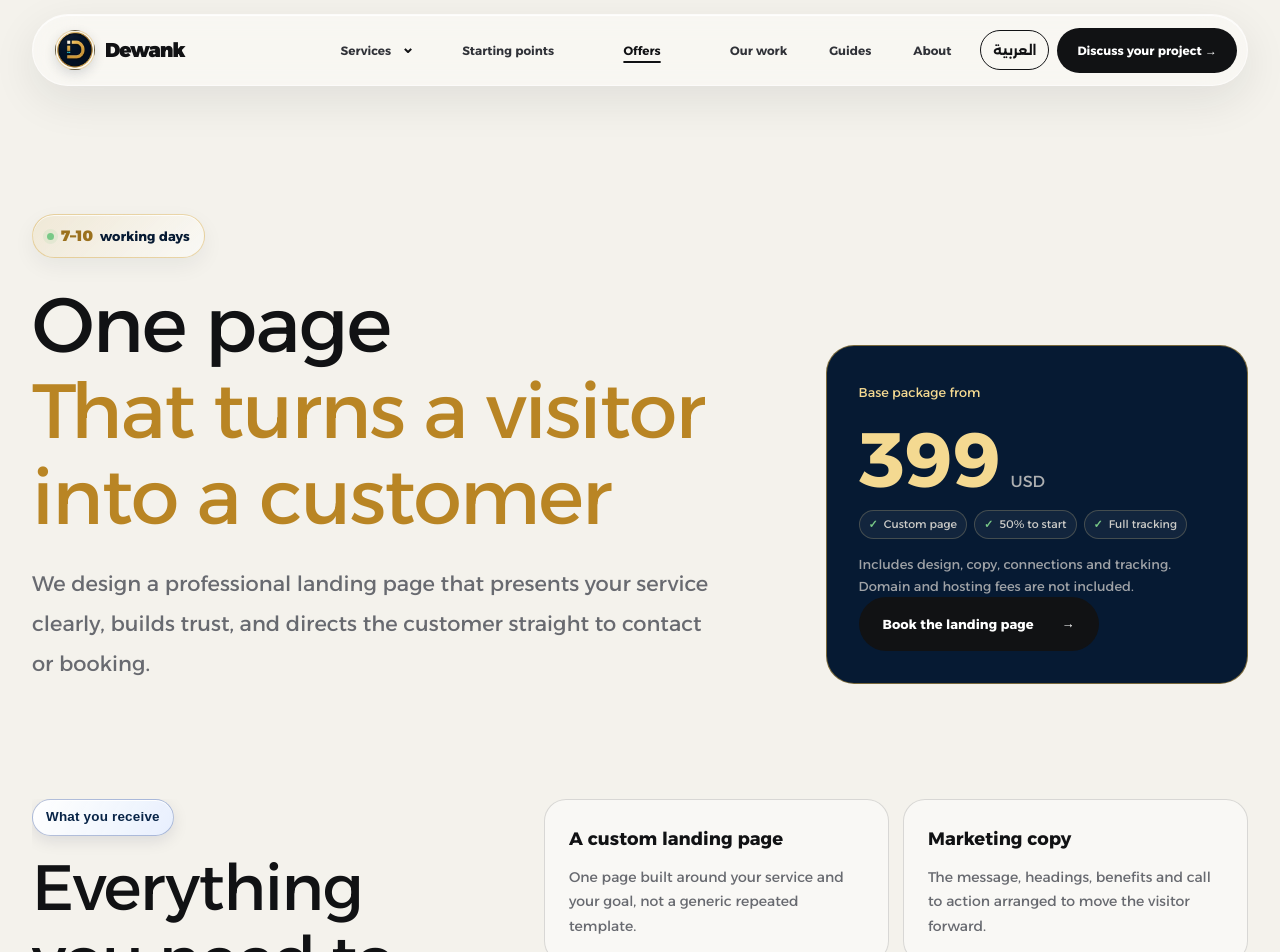
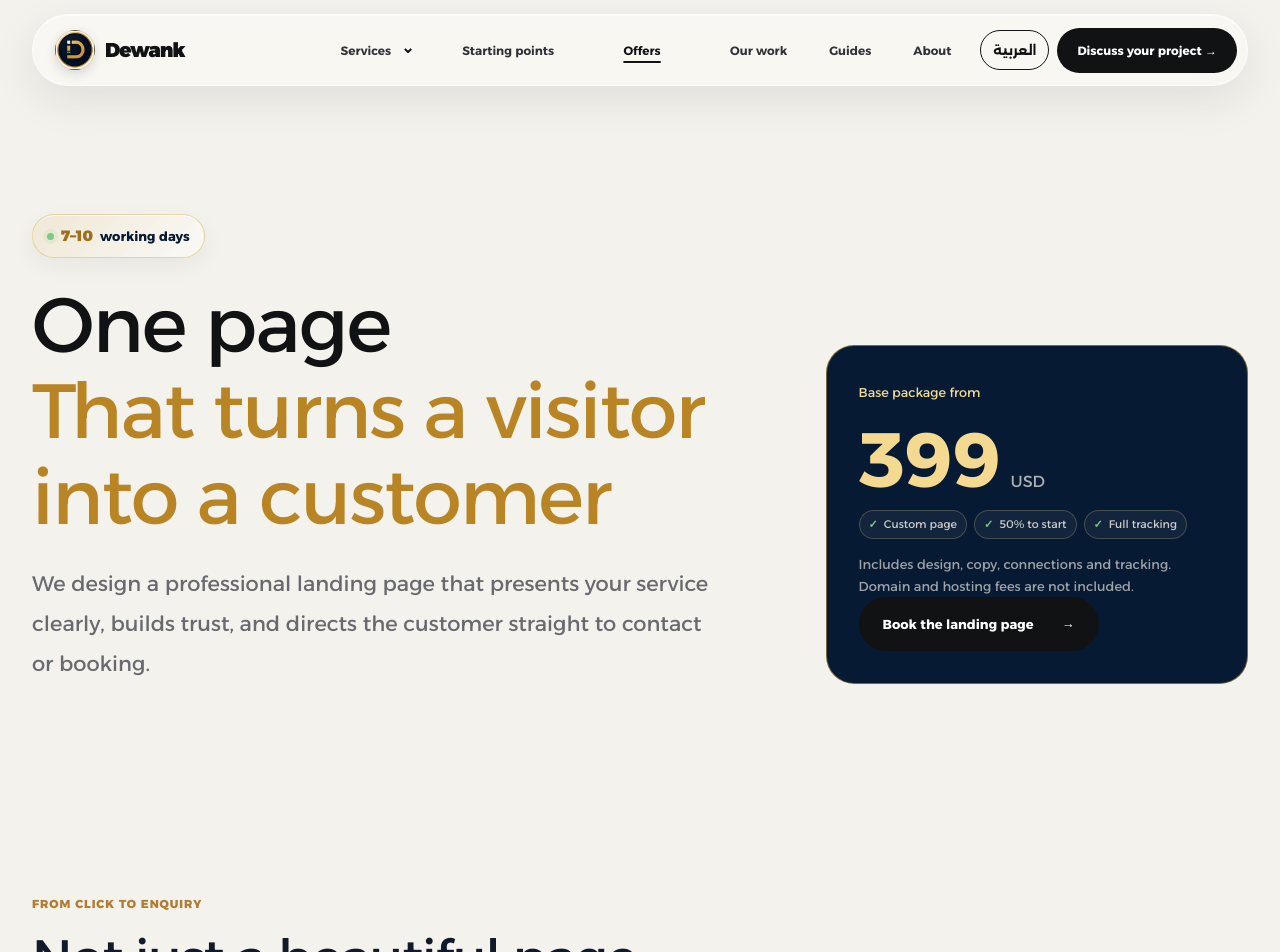
Before and after one commit to mohammedrashad2011-ui/Dewank-2026-website, a Next.js app: page /en/offers/landing-page-package in a window 1280 px wide. Shown: the top 952 px of the page. Built offline with nearby package versions, Linux system fonts and the light colour scheme.

Commit message:
Add click-to-enquiry motion after hero in en offer

```diff
--- a/app/(en)/en/offers/landing-page-package/page.tsx
+++ b/app/(en)/en/offers/landing-page-package/page.tsx
@@ -1,3 +1,4 @@
+import { LandingConversionMotion } from "../../../../components/landing-conversion-motion";
 import Link from "next/link";
 import { enMetadata } from "../../_en/metadata";
 import { Footer } from "../../_en/parity/footer";
@@ -78,6 +79,7 @@ export default function LandingPageOffer() {
         </aside>
       </section>
 
+      <LandingConversionMotion locale="en" />
       <section className="shell offer-deliverables">
         <div><span className="section-label">What you receive</span><h2>Everything you need to start selling</h2><p>Delivery in 7–10 working days after we receive the information and approve the direction.</p></div>
         <div className="deliverable-list">{deliverables.map(([title, text]) => <article className="deliverable-item" key={title}><b>{title}</b><p>{text}</p></article>)}</div>
```
